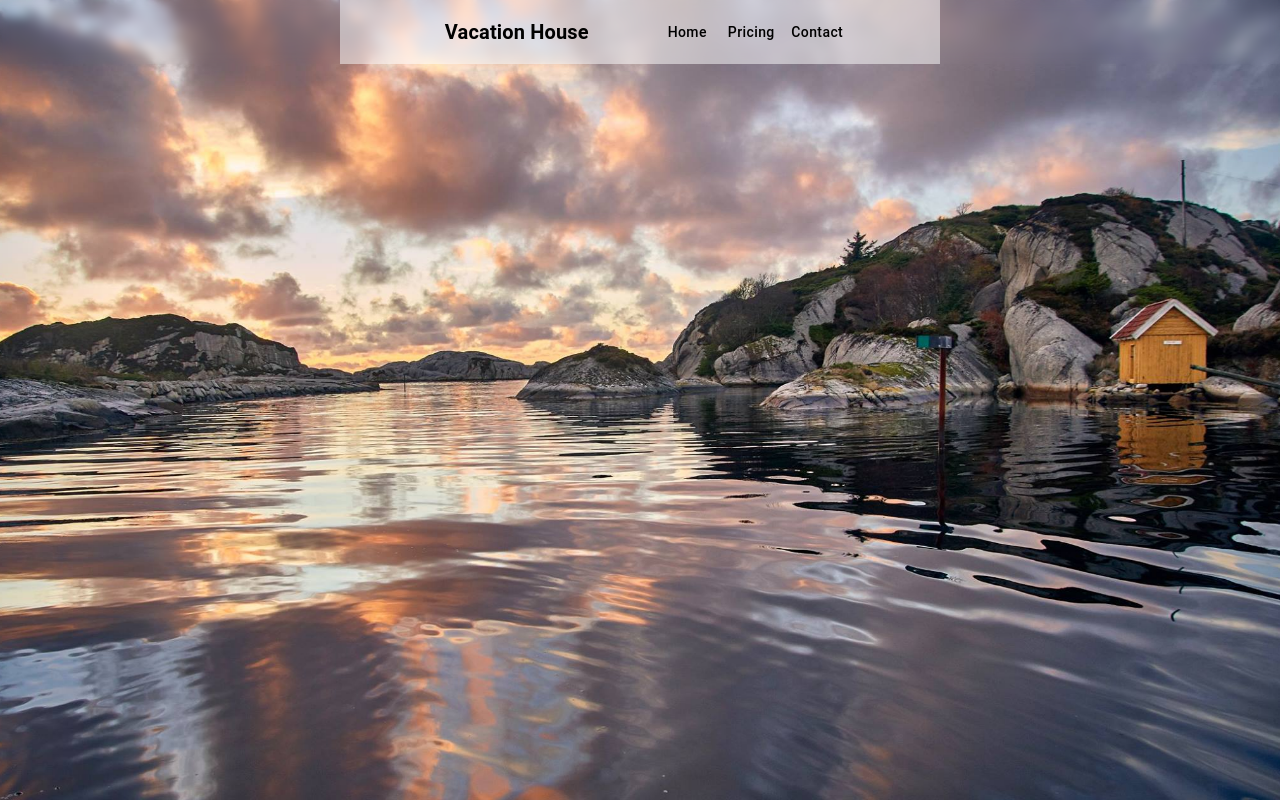
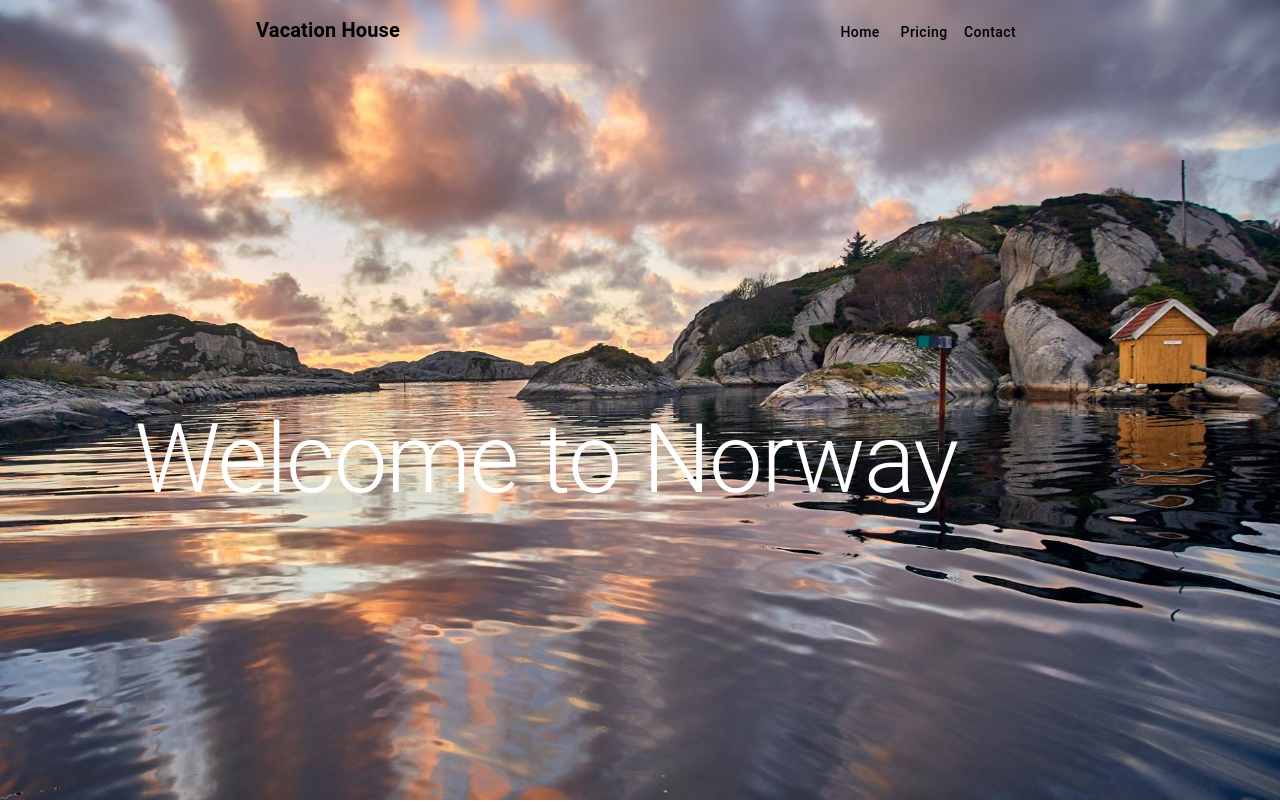
Before and after one commit to Bruswei/rorbu, a React (Vite) app: page / in a window 1280 px wide. Shown: the top 802 px of the page. Built offline with nearby package versions, Linux system fonts and the light colour scheme.

Commit message:
Add typography animations

```diff
--- a/src/HomePage.tsx
+++ b/src/HomePage.tsx
@@ -1,6 +1,6 @@
-import { AppBar, Toolbar, Typography, Button, Box } from '@mui/material';
-import { Link as RouterLink } from 'react-router-dom';
-import './assets/styles.css';
+import { AppBar, Toolbar, Typography, Button, Box } from "@mui/material";
+import { Link as RouterLink } from "react-router-dom";
+import "./assets/styles.css";
 
 export default function HomePage() {
   return (
@@ -9,46 +9,29 @@ export default function HomePage() {
         position="fixed"
         className="blurry-appbar"
         sx={{
-          backgroundColor: 'transparent',
-          boxShadow: 'none',
+          backgroundColor: "transparent",
+          boxShadow: "none",
           zIndex: 1000,
-          width: '100%',
+          width: "100%",
+          animation: "slideDown 1s",
         }}
       >
-        <Box
-          sx={{
-            maxWidth: '33%',
-            margin: '0 auto',
-          }}
-        >
-          <Box
-            sx={{
-              backgroundColor: 'rgba(255, 255, 255, 0.5)',
-              width: '600px',
-              position: 'absolute',
-              left: '50%',
-              top: 0,
-              bottom: 0,
-              transform: 'translateX(-50%)',
-            }}
-          />
         <Toolbar disableGutters>
           <Box
             sx={{
-                display: 'flex',
-                justifyContent: 'space-between',
-                alignItems: 'center',
-                width: '600px', // Set fixed width for the content
-                minHeight: '64px', // Set the minimum height to match the AppBar height
+              margin: "0 auto",
+              maxWidth: "60%", // Set the desired maxWidth for centered content
+              width: "100%",
+              display: "flex",
+              justifyContent: "space-between",
             }}
           >
             <Typography
               variant="h6"
               component="div"
               sx={{
-                  fontWeight: 'bold',
-                  color: 'black',
-                  marginLeft: '1rem', // Add some left margin for spacing
+                fontWeight: "bold",
+                color: "black",
               }}
             >
               Vacation House
@@ -58,7 +41,7 @@ export default function HomePage() {
                 component={RouterLink}
                 to="/"
                 color="inherit"
-                  sx={{ textTransform: 'none', color: 'black' }}
+                sx={{ textTransform: "none", color: "black" }}
               >
                 Home
               </Button>
@@ -66,7 +49,7 @@ export default function HomePage() {
                 component={RouterLink}
                 to="/pricing"
                 color="inherit"
-                  sx={{ textTransform: 'none', color: 'black' }}
+                sx={{ textTransform: "none", color: "black" }}
               >
                 Pricing
               </Button>
@@ -74,44 +57,78 @@ export default function HomePage() {
                 component={RouterLink}
                 to="/contact"
                 color="inherit"
-                  sx={{ textTransform: 'none', color: 'black' }}
+                sx={{ textTransform: "none", color: "black" }}
               >
                 Contact
               </Button>
             </Box>
           </Box>
         </Toolbar>
-        </Box>
       </AppBar>
       <Box
         className="home-background"
         sx={{
-          paddingTop: '64px',
-          minHeight: '100vh',
-          backgroundSize: 'cover',
-          position: 'fixed',
-          width: '100%',
+          paddingTop: "64px",
+          minHeight: "100vh",
+          backgroundSize: "cover",
+          position: "fixed",
+          width: "100%",
           zIndex: -1,
         }}
       />
       <Box
         className="home-content"
         sx={{
-          backgroundColor: 'white',
-          padding: '2rem',
-          minHeight: '100vh',
-          position: 'relative',
+          backgroundColor: "white",
+          padding: "2rem",
+          minHeight: "100vh",
+          position: "relative",
           zIndex: 1,
-          top: '100%',
-          paddingTop: 'calc(64px + 2rem)',
-          paddingBottom: 'calc(64px + 2rem)',
+          top: "100%",
+          paddingTop: "calc(64px + 2rem)",
+          paddingBottom: "calc(64px + 2rem)",
+        }}
+      >
+        <Box
+          sx={{
+            position: "absolute",
+            left: "10%",
+            top: "-40%",
+            color: "white",
+            zIndex: 1,
+          }}
+        >
+          <Typography variant="h1">
+            <span className="word" style={{ opacity: 0, animationDelay: "0s" }}>
+              Welcome
+            </span>{" "}
+            <span
+              className="word"
+              style={{ opacity: 0, animationDelay: "0.5s" }}
+            >
+              to
+            </span>{" "}
+            <span className="word" style={{ opacity: 0, animationDelay: "1s" }}>
+              Norway
+            </span>
+          </Typography>
+        </Box>
+        <Box
+          sx={{
+            margin: "0 auto",
+            maxWidth: "60%", // Set the desired maxWidth for centered content
           }}
         >
           <Typography variant="h2">Discover the Beauty of Norway</Typography>
           <Typography variant="body1" sx={{ marginTop: 2 }}>
-          Norway, a beautiful and enchanting Nordic country, is famous for its breathtaking landscapes, mesmerizing fjords, and friendly locals. Known as the Land of the Midnight Sun, Norway offers a magical experience to travelers, with its picturesque countryside and vibrant cities.
+            Norway, a beautiful and enchanting Nordic country, is famous for its
+            breathtaking landscapes, mesmerizing fjords, and friendly locals.
+            Known as the Land of the Midnight Sun, Norway offers a magical
+            experience to travelers, with its picturesque countryside and
+            vibrant cities.
           </Typography>
           {/* ... */}
+        </Box>
       </Box>
       {/* Add your main content here */}
     </>
--- a/src/assets/styles.css
+++ b/src/assets/styles.css
@@ -4,7 +4,7 @@
   left: 0;
   right: 0;
   bottom: 0;
-    background-image: url('../../media/home.jpg');
+  background-image: url("../../media/home.jpg");
   background-position: center;
   background-repeat: no-repeat;
   background-size: cover;
@@ -12,16 +12,45 @@
 }
 
 .home-content::after {
-    content: '';
+  content: "";
   position: sticky;
   top: 0;
   left: 0;
   right: 0;
   height: 64px;
-    background-image: linear-gradient(rgba(255, 255, 255, 1), rgba(255, 255, 255, 0));
+  background-image: linear-gradient(
+    rgba(255, 255, 255, 1),
+    rgba(255, 255, 255, 0)
+  );
   z-index: 2;
 }
 
 .blurry-appbar {
-    backdrop-filter: blur(5px); /* Apply a blur effect to the AppBar background */
+  backdrop-filter: blur(5px);
 }
+
+@keyframes slideDown {
+  0% {
+    transform: translateY(-100%);
+  }
+  100% {
+    transform: translateY(0);
+  }
+}
+
+@keyframes fadeInMove {
+  0% {
+    opacity: 0;
+    transform: translateX(-30px);
+  }
+  100% {
+    opacity: 1;
+    transform: translateX(0);
+  }
+}
+
+.word {
+  display: inline-block; /* Add this line */
+  animation: fadeInMove 1s forwards;
+  opacity: 0;
+}
```
Lines whose indentation alone changed are shown as unchanged.
